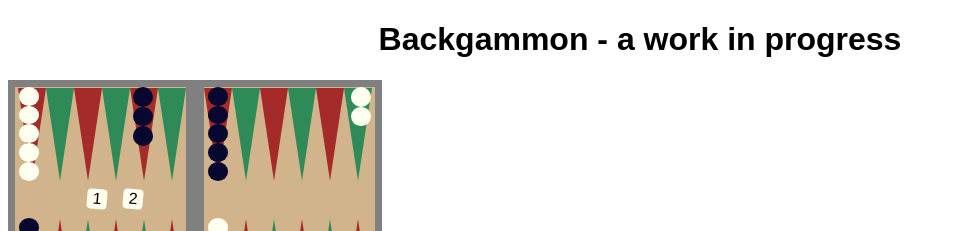
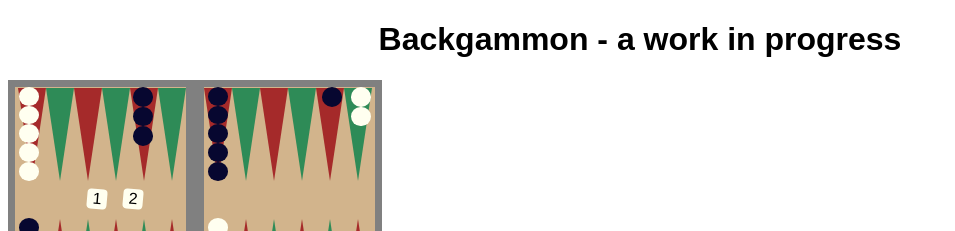
Before and after one commit to warwickgrigg/backgammon, a React (Create React App) app: page / in a window 1280 px wide. Shown: the top 231 px of the page, without its empty margins (0-955 px from the left). Built offline with nearby package versions, Linux system fonts and the light colour scheme.

Commit message:
fix taken

```diff
--- a/src/App.js
+++ b/src/App.js
@@ -22,7 +22,7 @@ const state = {
     ], [ // black
       0, // on bar
       2, 0, 0, 0, 0, 0,    0, 0, 0, 0, 0, 5,
-      0, 0, 0, 0, 3, 0,    5, 0, 0, 0, 0, 0,
+      0, 0, 0, 0, 3, 0,    5, 0, 0, 0, 1, 0,
       0,  // off
     ],
   ]
@@ -38,7 +38,7 @@ const validMoves = ({ dice, player, points }) => {
       for (var i = 0, taken = []; i < dice.length; i++) {
         pos += dice[i];
         if (pos > 24 || opp[pos] > 1) return result;
-        if (opp[pos] > 1) taken.push(pos);
+        if (opp[pos] === 1) taken.push(pos);
         result.push([pos, taken]);
         if (me[pos]) return result;
       }
```
